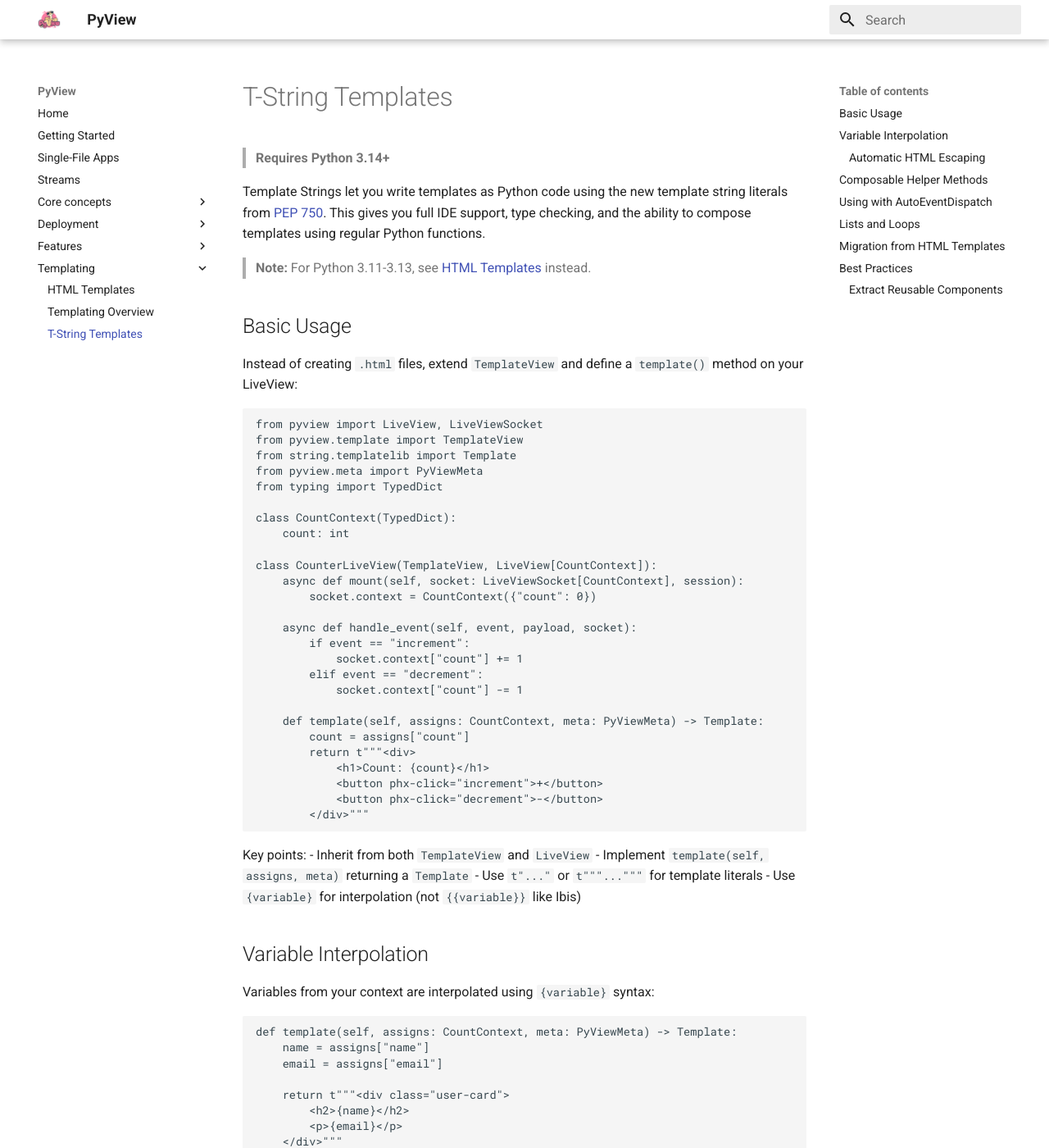
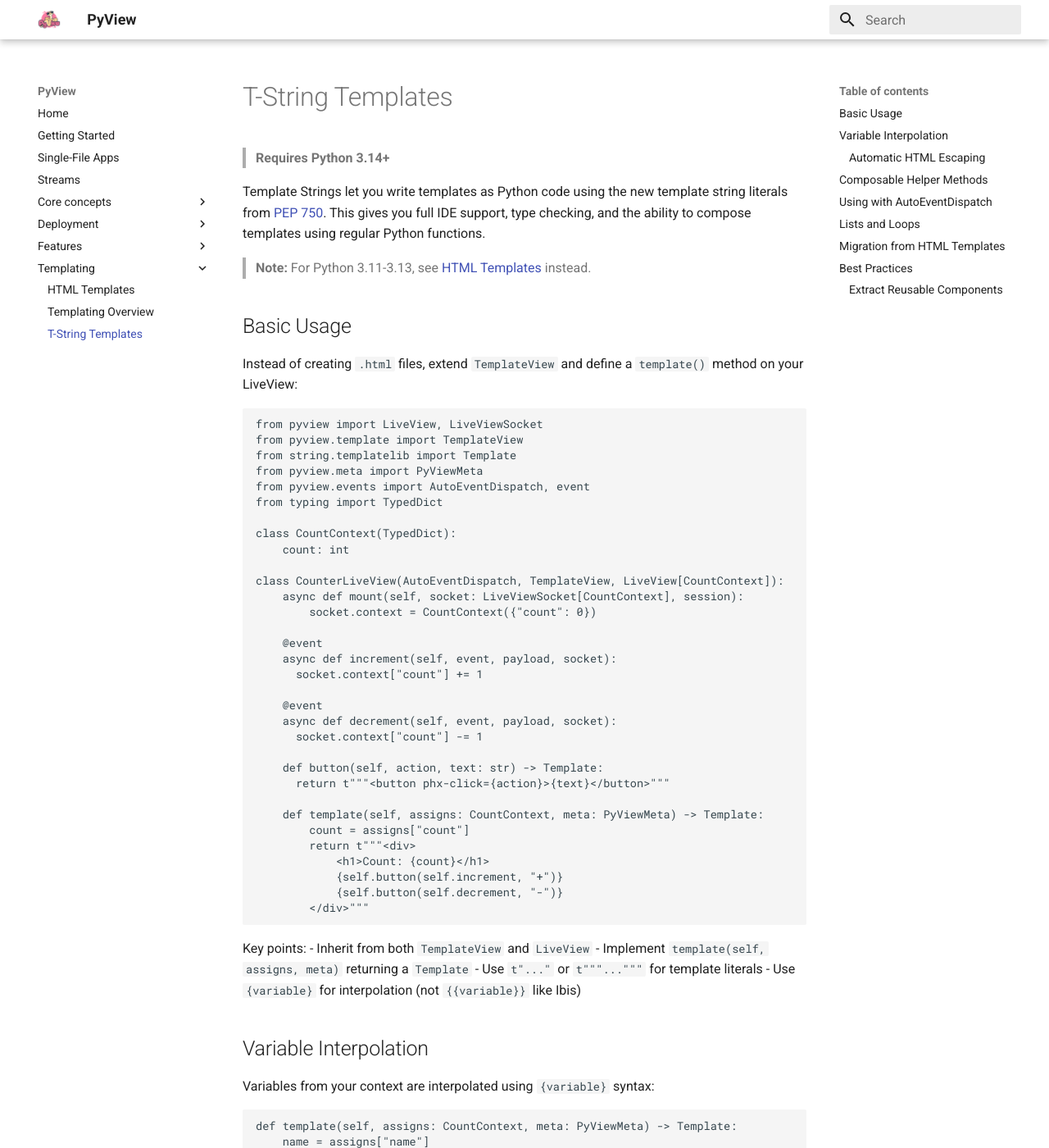
Before and after one commit to ogrodnek/pyview, an MkDocs documentation site: the page built from docs/templating/t-string-templates.md, in a window 1280 px wide and 1400 px high. Shown: the whole window at 82% size. Built offline with MkDocs 1.6.1 and Material for MkDocs 9.7.7, drawn with Linux system fonts in a browser that asks for light colours.

Commit message:
clean up tstring example

````diff
--- a/docs/templating/t-string-templates.md
+++ b/docs/templating/t-string-templates.md
@@ -19,27 +19,33 @@
 from pyview.template import TemplateView
 from string.templatelib import Template
 from pyview.meta import PyViewMeta
+from pyview.events import AutoEventDispatch, event
 from typing import TypedDict
 
 class CountContext(TypedDict):
     count: int
 
-class CounterLiveView(TemplateView, LiveView[CountContext]):
+class CounterLiveView(AutoEventDispatch, TemplateView, LiveView[CountContext]):
     async def mount(self, socket: LiveViewSocket[CountContext], session):
         socket.context = CountContext({"count": 0})
 
-    async def handle_event(self, event, payload, socket):
-        if event == "increment":
-            socket.context["count"] += 1
-        elif event == "decrement":
-            socket.context["count"] -= 1
+    @event
+    async def increment(self, event, payload, socket):
+      socket.context["count"] += 1
+
+    @event
+    async def decrement(self, event, payload, socket):
+      socket.context["count"] -= 1
+
+    def button(self, action, text: str) -> Template:
+      return t"""<button phx-click={action}>{text}</button>"""
 
     def template(self, assigns: CountContext, meta: PyViewMeta) -> Template:
         count = assigns["count"]
         return t"""<div>
             <h1>Count: {count}</h1>
-            <button phx-click="increment">+</button>
-            <button phx-click="decrement">-</button>
+            {self.button(self.increment, "+")}
+            {self.button(self.decrement, "-")}
         </div>"""
 ```
 
````
